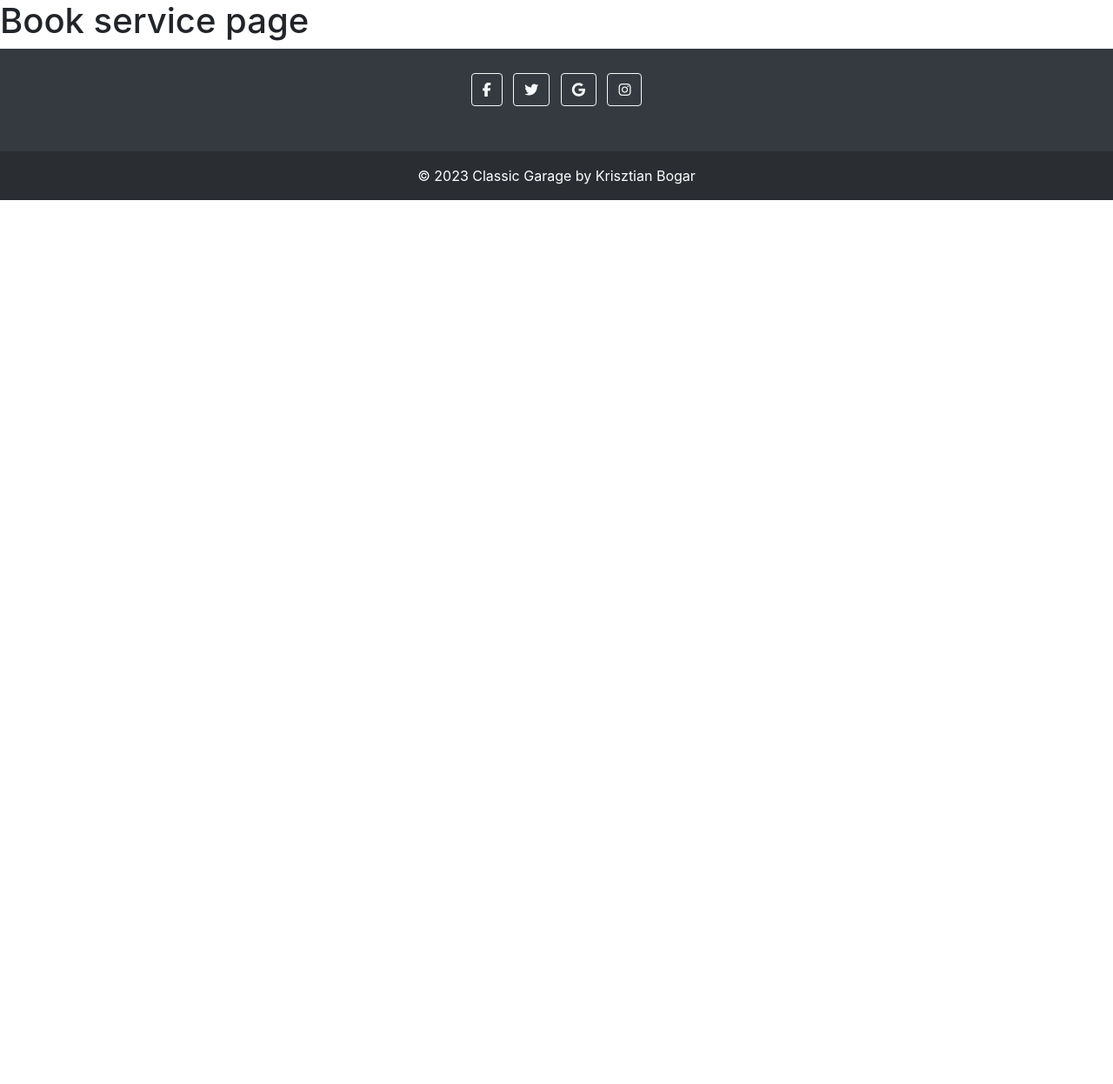
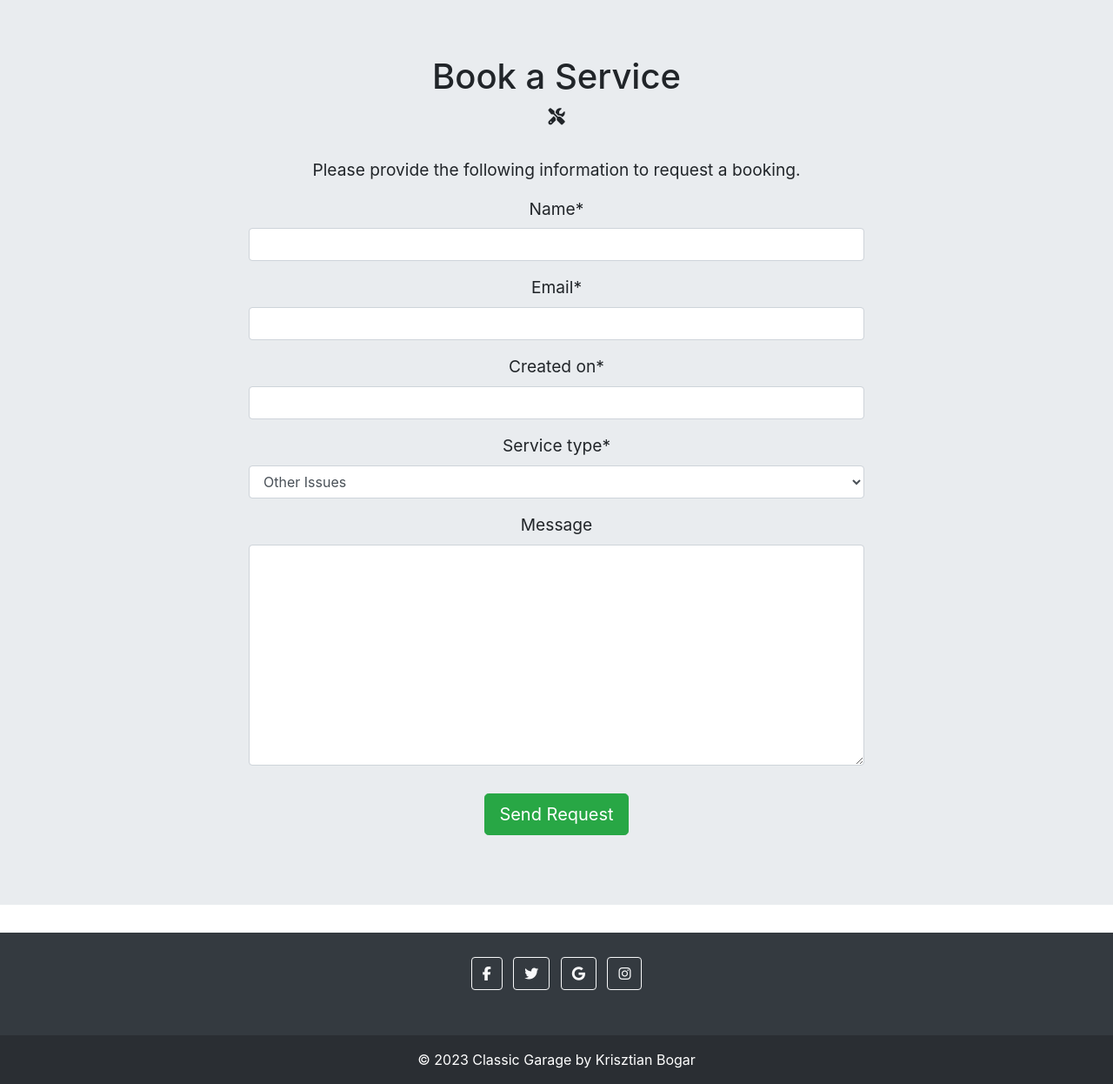
Before and after one commit to kbogar/classic-garage, a Django app: page /book_service/ in a window 1280 px wide. Shown: the part 86-1332 px from the top of the page at 87% size. Before the commit the page ends 316 px from the top, so only its background shows below. Run offline with Django 3.2, Linux system fonts and the light colour scheme; some libraries are stand-ins or nearby versions; grey boxes are pictures that could not be loaded.

Commit message:
create basic bookservice.html view form and connect url

```diff
--- a/booking/forms.py
+++ b/booking/forms.py
@@ -1,6 +1,15 @@
 from django import forms
-from .models import CustomModel
+from .models import CustomModel, BookingModel
 from django.forms import ModelForm
+
+
+class BookingModelForm(forms.ModelForm):
+    """
+    Handels the book service form.
+    """
+    class Meta:
+        model = BookingModel
+        fields = ('name', 'email', 'created_on', 'service_type', 'message')
 
 
 class CustomContactForm(forms.ModelForm):
--- a/booking/models.py
+++ b/booking/models.py
@@ -12,7 +12,7 @@ class BookingModel(models.Model):
     for the customer to make a booking.
     """
     customer = models.ForeignKey(
-        User, on_delete=models.CASCADE, related_name='booking')
+        User, on_delete=models.CASCADE, related_name='booking', null=True)
     name = models.CharField(max_length=40)
     email = models.EmailField()
     created_on = models.DateField()
--- a/booking/urls.py
+++ b/booking/urls.py
@@ -1,6 +1,7 @@
 from django.urls import path
 from . import views
-from .views import Home, About, OurServices, BookService, Contact
+from .views import Home, About, OurServices, BookService,\
+     Contact, UpdateBooking
 
 
 urlpatterns = [
@@ -8,5 +9,6 @@ urlpatterns = [
     path('about/', About.as_view(), name='about'),
     path('our_services/', OurServices.as_view(), name='our_services'),
     path('book_service/', BookService.as_view(), name='book_service'),
+    path('my_bookings/', UpdateBooking.as_view(), name='my_bookings'),
     path('contact/', Contact.as_view(), name='contact'),
 ]
--- a/booking/views.py
+++ b/booking/views.py
@@ -1,6 +1,7 @@
 from django.shortcuts import render, redirect
 from django.views.generic import TemplateView
-from .forms import CustomContactForm
+from django.views.generic.edit import CreateView
+from .forms import CustomContactForm, BookingModelForm
 from django.views.generic.edit import FormView
 from django.contrib import messages
 from django.http import HttpResponseRedirect
@@ -18,8 +19,30 @@ class OurServices(TemplateView):
     template_name = 'our_services.html'
 
 
-class BookService(TemplateView):
+# class BookService(TemplateView):
+#     template_name = 'book_service.html'
+
+
+class BookService(CreateView):
+    """
+    Handels the booking form page. After submitting the
+    form, the user will be redirected to my bookings page.
+    """
     template_name = 'book_service.html'
+    form_class = BookingModelForm
+    success_url = '/my_bookings/'
+
+    def form_valid(self, form):
+        form.instance.user = self.request.user
+        form.save()
+        messages.success(
+            self.request,
+            "Your booking has been created successfully!")
+        return super().form_valid(form)
+
+
+class UpdateBooking(TemplateView):
+    template_name = 'my_bookings.html'
 
 
 class Contact(FormView):
--- a/templates/book_service.html
+++ b/templates/book_service.html
@@ -1,7 +1,22 @@
 {% extends 'base.html' %}
 
 {% block content %}
+{% load crispy_forms_tags %}
 
-<h1>Book service page</h1>
+<div class="jumbotron jumbotron-fluid info-container">
+    <div class="container">
+        <h1>Book a Service</h1>
+        <i class="fa-solid fa-screwdriver-wrench"></i>
+        <div class="col-10 offset-1 col-md-8 offset-md-2 mt-3 p-3">
+            <p class="fst-italic fs-4 text-center">Please provide the following information to request a booking.</p>
+            <!-- book service form -->
+            <form method="POST" class="text-center">
+                {% csrf_token %}
+                {{ form|crispy }}
+                <button class="btn btn-lg btn-success mt-3" type="submit">Send Request</button>
+            </form>
+        </div>
+    </div>
+</div>
 
 {% endblock %}
```
Also changed, not shown: templates/my_bookings.html (added, +8 -0 lines), booking/migrations/0002_alter_bookingmodel_customer.py (added).
